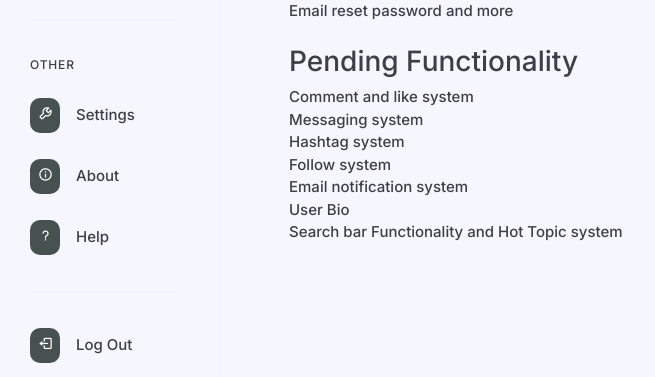
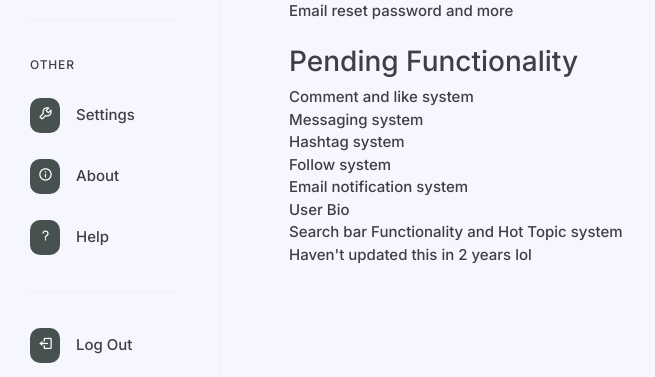
Before and after one commit to AnesuMugiya/Codemob, a Django app: page /about/ in a window 1280 px wide. Shown: the part 423-800 px from the top of the page, without its empty margins (0-655 px from the left). Run offline with Django 3.2, Linux system fonts and the light colour scheme; some libraries are stand-ins or nearby versions.

Commit message:
UI/UX Updates and Bug fixes

```diff
--- a/Codemob/urls.py
+++ b/Codemob/urls.py
@@ -84,5 +84,3 @@ urlpatterns = [
 
 if settings.DEBUG:
     urlpatterns += static(settings.MEDIA_URL, document_root=settings.MEDIA_ROOT)
-
-# This place is basically a table of contents of sorts.
--- a/core/templates/core/about.html
+++ b/core/templates/core/about.html
@@ -25,6 +25,7 @@
                <li>Email notification system</li>
                <li>User Bio</li>
                <li>Search bar Functionality and Hot Topic system</li>
+               <li>Haven't updated this in 2 years lol</li>
           </ul>
           </div>
      </div>
--- a/test.html
+++ b/test.html
@@ -14,7 +14,7 @@
 <!-- Material Design Bootstrap -->
 <link href="https://cdnjs.cloudflare.com/ajax/libs/mdbootstrap/4.19.1/css/mdb.min.css" rel="stylesheet">
 <style>
-   .drag-area{
+.drag-area{
   border: 2px dashed #fff;
   height: 500px;
   width: 700px;
```
